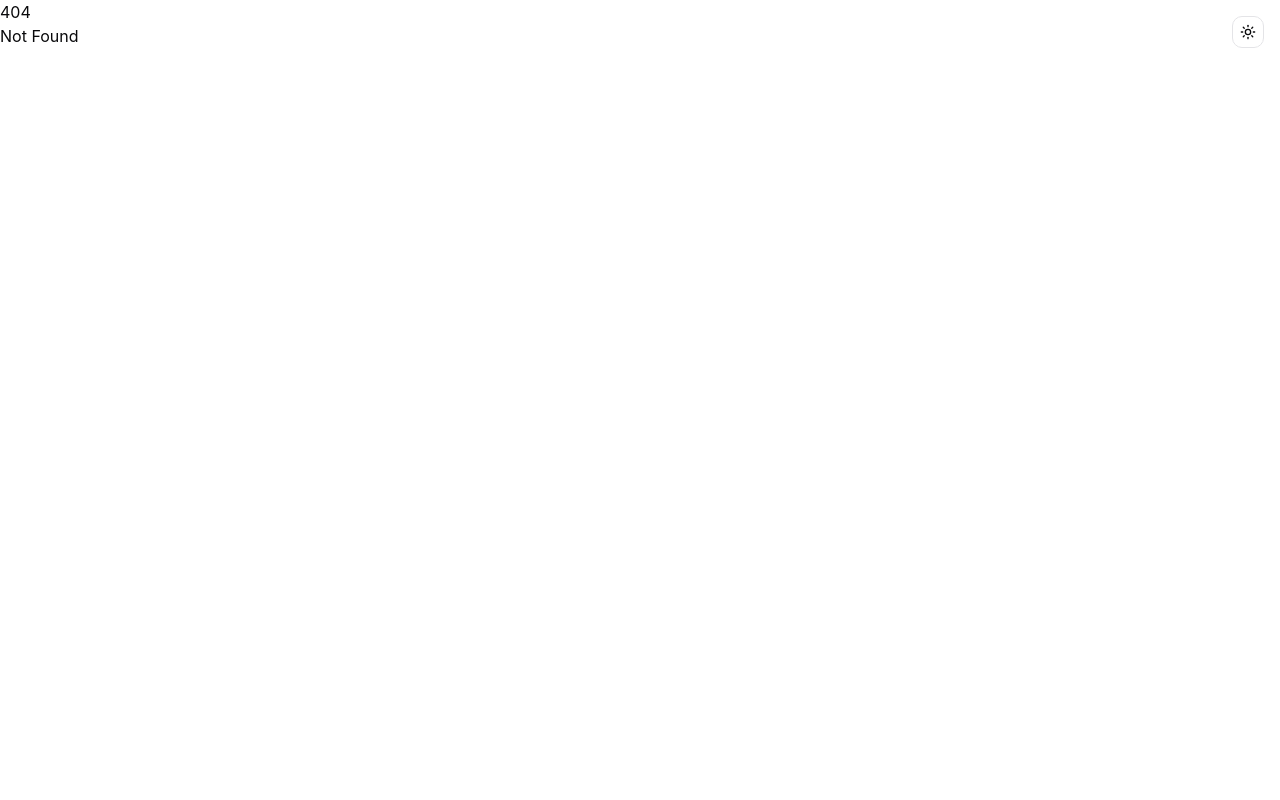
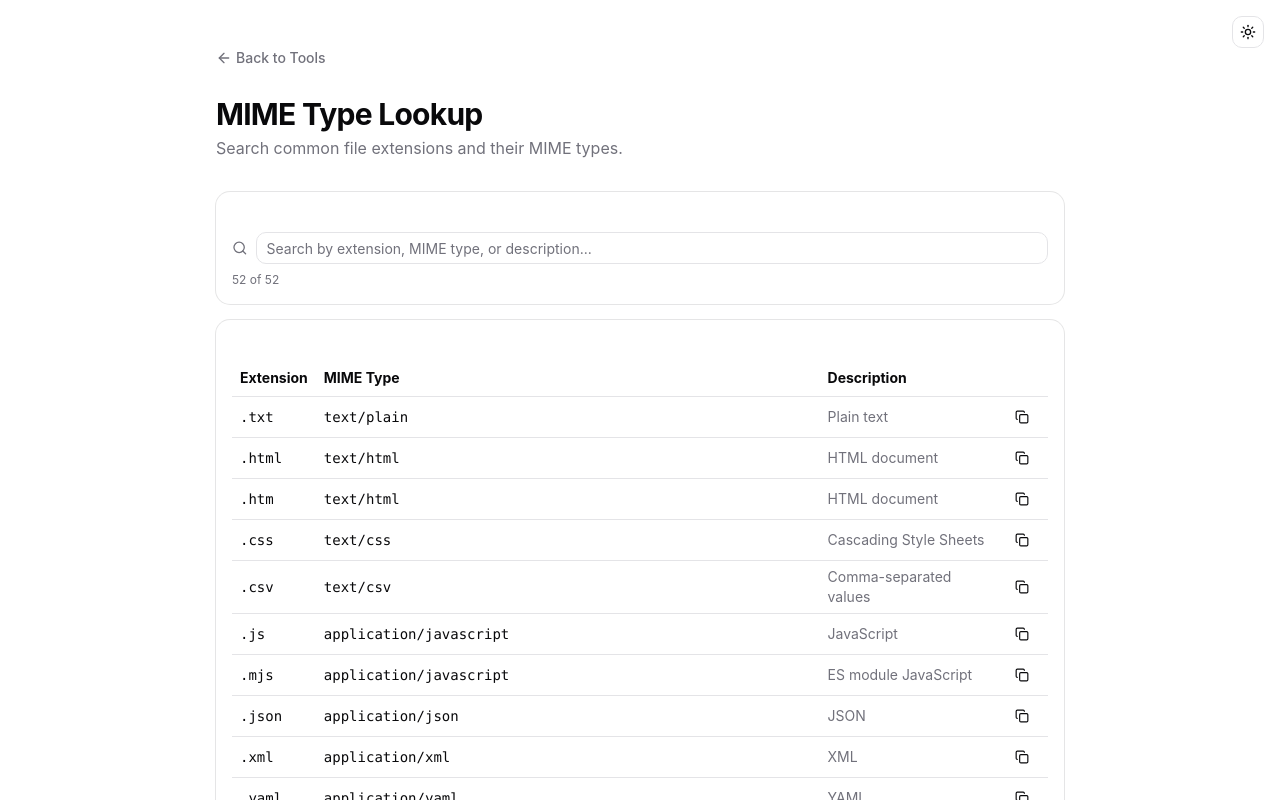
Before and after one commit to orykr/tool.ory.kr, a SvelteKit app in the folder frontend/: page /mime in a window 1280 px wide. Before the commit this address had no page. Shown: the top 800 px of the page. Built offline with nearby package versions, Linux system fonts and the light colour scheme.

Commit message:
feat(mime): add MIME type lookup table

```diff
--- /dev/null
+++ b/frontend/src/lib/mime.ts
@@ -0,0 +1,65 @@
+export interface MimeEntry {
+	extension: string;
+	type: string;
+	description: string;
+}
+
+export const MIME_TYPES: MimeEntry[] = [
+	{ extension: "txt", type: "text/plain", description: "Plain text" },
+	{ extension: "html", type: "text/html", description: "HTML document" },
+	{ extension: "htm", type: "text/html", description: "HTML document" },
+	{ extension: "css", type: "text/css", description: "Cascading Style Sheets" },
+	{ extension: "csv", type: "text/csv", description: "Comma-separated values" },
+	{ extension: "js", type: "application/javascript", description: "JavaScript" },
+	{ extension: "mjs", type: "application/javascript", description: "ES module JavaScript" },
+	{ extension: "json", type: "application/json", description: "JSON" },
+	{ extension: "xml", type: "application/xml", description: "XML" },
+	{ extension: "yaml", type: "application/yaml", description: "YAML" },
+	{ extension: "yml", type: "application/yaml", description: "YAML" },
+	{ extension: "md", type: "text/markdown", description: "Markdown" },
+	{ extension: "pdf", type: "application/pdf", description: "PDF document" },
+	{ extension: "doc", type: "application/msword", description: "Word document (legacy)" },
+	{ extension: "docx", type: "application/vnd.openxmlformats-officedocument.wordprocessingml.document", description: "Word document" },
+	{ extension: "xls", type: "application/vnd.ms-excel", description: "Excel spreadsheet (legacy)" },
+	{ extension: "xlsx", type: "application/vnd.openxmlformats-officedocument.spreadsheetml.sheet", description: "Excel spreadsheet" },
+	{ extension: "ppt", type: "application/vnd.ms-powerpoint", description: "PowerPoint (legacy)" },
+	{ extension: "pptx", type: "application/vnd.openxmlformats-officedocument.presentationml.presentation", description: "PowerPoint" },
+	{ extension: "zip", type: "application/zip", description: "ZIP archive" },
+	{ extension: "tar", type: "application/x-tar", description: "TAR archive" },
+	{ extension: "gz", type: "application/gzip", description: "Gzip archive" },
+	{ extension: "7z", type: "application/x-7z-compressed", description: "7z archive" },
+	{ extension: "rar", type: "application/vnd.rar", description: "RAR archive" },
+
+	{ extension: "png", type: "image/png", description: "PNG image" },
+	{ extension: "jpg", type: "image/jpeg", description: "JPEG image" },
+	{ extension: "jpeg", type: "image/jpeg", description: "JPEG image" },
+	{ extension: "gif", type: "image/gif", description: "GIF image" },
+	{ extension: "webp", type: "image/webp", description: "WebP image" },
+	{ extension: "avif", type: "image/avif", description: "AVIF image" },
+	{ extension: "svg", type: "image/svg+xml", description: "SVG vector image" },
+	{ extension: "ico", type: "image/vnd.microsoft.icon", description: "Windows icon" },
+	{ extension: "bmp", type: "image/bmp", description: "Bitmap image" },
+	{ extension: "tiff", type: "image/tiff", description: "TIFF image" },
+
+	{ extension: "mp3", type: "audio/mpeg", description: "MP3 audio" },
+	{ extension: "wav", type: "audio/wav", description: "WAV audio" },
+	{ extension: "ogg", type: "audio/ogg", description: "Ogg audio" },
+	{ extension: "flac", type: "audio/flac", description: "FLAC audio" },
+	{ extension: "m4a", type: "audio/mp4", description: "M4A audio" },
+
+	{ extension: "mp4", type: "video/mp4", description: "MP4 video" },
+	{ extension: "webm", type: "video/webm", description: "WebM video" },
+	{ extension: "mov", type: "video/quicktime", description: "QuickTime video" },
+	{ extension: "avi", type: "video/x-msvideo", description: "AVI video" },
+	{ extension: "mkv", type: "video/x-matroska", description: "Matroska video" },
+
+	{ extension: "ttf", type: "font/ttf", description: "TrueType font" },
+	{ extension: "otf", type: "font/otf", description: "OpenType font" },
+	{ extension: "woff", type: "font/woff", description: "Web Open Font" },
+	{ extension: "woff2", type: "font/woff2", description: "Web Open Font 2" },
+
+	{ extension: "wasm", type: "application/wasm", description: "WebAssembly" },
+	{ extension: "bin", type: "application/octet-stream", description: "Binary" },
+	{ extension: "exe", type: "application/octet-stream", description: "Executable" },
+	{ extension: "iso", type: "application/x-iso9660-image", description: "ISO disc image" }
+];
--- a/frontend/src/routes/+page.svelte
+++ b/frontend/src/routes/+page.svelte
@@ -186,6 +186,11 @@
 			href: "/punycode",
 			title: "Punycode / IDN",
 			description: "Convert internationalized domain names to and from xn-- form."
+		},
+		{
+			href: "/mime",
+			title: "MIME Type Lookup",
+			description: "Searchable reference for file extensions and MIME types."
 		}
 	];
 </script>
--- /dev/null
+++ b/frontend/src/routes/mime/+page.svelte
@@ -0,0 +1,93 @@
+<script lang="ts">
+	import * as Card from "$lib/components/ui/card/index.js";
+	import { Input } from "$lib/components/ui/input/index.js";
+	import { Button } from "$lib/components/ui/button/index.js";
+	import ArrowLeft from "@lucide/svelte/icons/arrow-left";
+	import Search from "@lucide/svelte/icons/search";
+	import Copy from "@lucide/svelte/icons/copy";
+	import Check from "@lucide/svelte/icons/check";
+	import { MIME_TYPES } from "$lib/mime";
+
+	let query = $state("");
+
+	let filtered = $derived.by(() => {
+		const q = query.trim().toLowerCase();
+		if (!q) return MIME_TYPES;
+		return MIME_TYPES.filter(
+			(m) =>
+				m.extension.toLowerCase().includes(q) ||
+				m.type.toLowerCase().includes(q) ||
+				m.description.toLowerCase().includes(q)
+		);
+	});
+
+	let copied = $state<string | null>(null);
+	async function copy(value: string) {
+		await navigator.clipboard.writeText(value);
+		copied = value;
+		setTimeout(() => (copied = null), 1200);
+	}
+</script>
+
+<main class="container mx-auto max-w-4xl px-6 py-12">
+	<nav class="mb-6">
+		<a
+			href="/"
+			class="text-muted-foreground hover:text-foreground inline-flex items-center gap-1 text-sm font-medium transition-colors"
+		>
+			<ArrowLeft class="h-4 w-4" />
+			Back to Tools
+		</a>
+	</nav>
+
+	<header class="mb-8">
+		<h1 class="text-3xl font-bold tracking-tight">MIME Type Lookup</h1>
+		<p class="text-muted-foreground mt-1">
+			Search common file extensions and their MIME types.
+		</p>
+	</header>
+
+	<Card.Root class="mb-4">
+		<Card.Content class="pt-6">
+			<div class="flex items-center gap-2">
+				<Search class="text-muted-foreground h-4 w-4" />
+				<Input bind:value={query} placeholder="Search by extension, MIME type, or description..." />
+			</div>
+			<p class="text-muted-foreground mt-2 text-xs">
+				{filtered.length} of {MIME_TYPES.length}
+			</p>
+		</Card.Content>
+	</Card.Root>
+
+	<Card.Root>
+		<Card.Content class="pt-6">
+			<table class="w-full text-sm">
+				<thead>
+					<tr class="border-b text-left">
+						<th class="px-2 py-2">Extension</th>
+						<th class="px-2 py-2">MIME Type</th>
+						<th class="px-2 py-2">Description</th>
+						<th class="px-2 py-2"></th>
+					</tr>
+				</thead>
+				<tbody>
+					{#each filtered as m, i (i)}
+						<tr class="border-b last:border-0">
+							<td class="px-2 py-1.5 font-mono">.{m.extension}</td>
+							<td class="px-2 py-1.5 font-mono break-all">{m.type}</td>
+							<td class="text-muted-foreground px-2 py-1.5">{m.description}</td>
+							<td class="px-2 py-1.5 text-right">
+								<Button variant="ghost" size="sm" onclick={() => copy(m.type)}>
+									{#if copied === m.type}<Check />{:else}<Copy />{/if}
+								</Button>
+							</td>
+						</tr>
+					{/each}
+				</tbody>
+			</table>
+			{#if filtered.length === 0}
+				<p class="text-muted-foreground py-8 text-center text-sm">No matches.</p>
+			{/if}
+		</Card.Content>
+	</Card.Root>
+</main>
```
